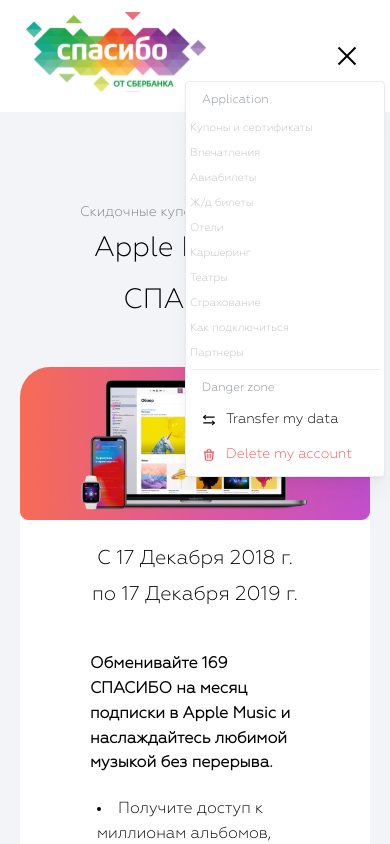
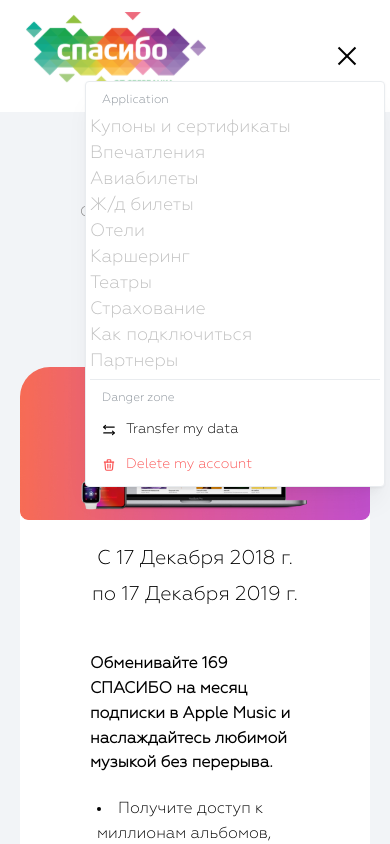
Before and after one commit to webdevabu15/garpix, a React (Create React App) app: page /singlepage in a window 390 px wide. Both pictures are taken after a click on the button 347 px from the left and 56 px from the top of the page. Shown: the top 844 px of the page. Built offline with nearby package versions, Linux system fonts and the light colour scheme.

Commit message:
footerdagi margin kamaytirildi v amenu kattalashtirildi

```diff
--- a/src/components/Main/Main.css
+++ b/src/components/Main/Main.css
@@ -323,6 +323,10 @@
         font-size: 12px;
     }
 
+    .more-wrapper{
+        margin-bottom: -70px;
+    }
+
     .more-bonuse-cards li > img{
        width: 50px;
     }
@@ -345,4 +349,8 @@
         padding: 10px 0 !important;
     }
 
+    .map{
+        margin-bottom: 60px !important;
+    }
+
 }
--- a/src/components/Menu/Menu.jsx
+++ b/src/components/Menu/Menu.jsx
@@ -10,14 +10,14 @@
 function Demo() {
   const [opened, { toggle }] = useDisclosure();
   return (
-    <Menu shadow="md" width={200} >
+    <Menu shadow="md" width={300} >
       <Menu.Target>
         <Burger opened={opened} onClick={toggle} ria-label="Toggle navigation" className="nav-toggler"></Burger>
       </Menu.Target>
 
       <Menu.Dropdown>
         <Menu.Label>Application</Menu.Label>
-        <Flex direction={'column'}>
+        <Flex fz={'18px'} direction={'column'}>
             {navLinkGroup.map((link) => (
               <li className="nav-link-item">
                 <Link to={"/singlePage"}>
--- a/src/components/Navbar/Navbar.css
+++ b/src/components/Navbar/Navbar.css
@@ -184,6 +184,10 @@
     border-radius: 20px 50px 80px 10px;
    }
 
+   .nav-link-item > a{
+    font-size: 18px;
+   }
+
    .logo{
     display: flex;
     align-items: center;
```
